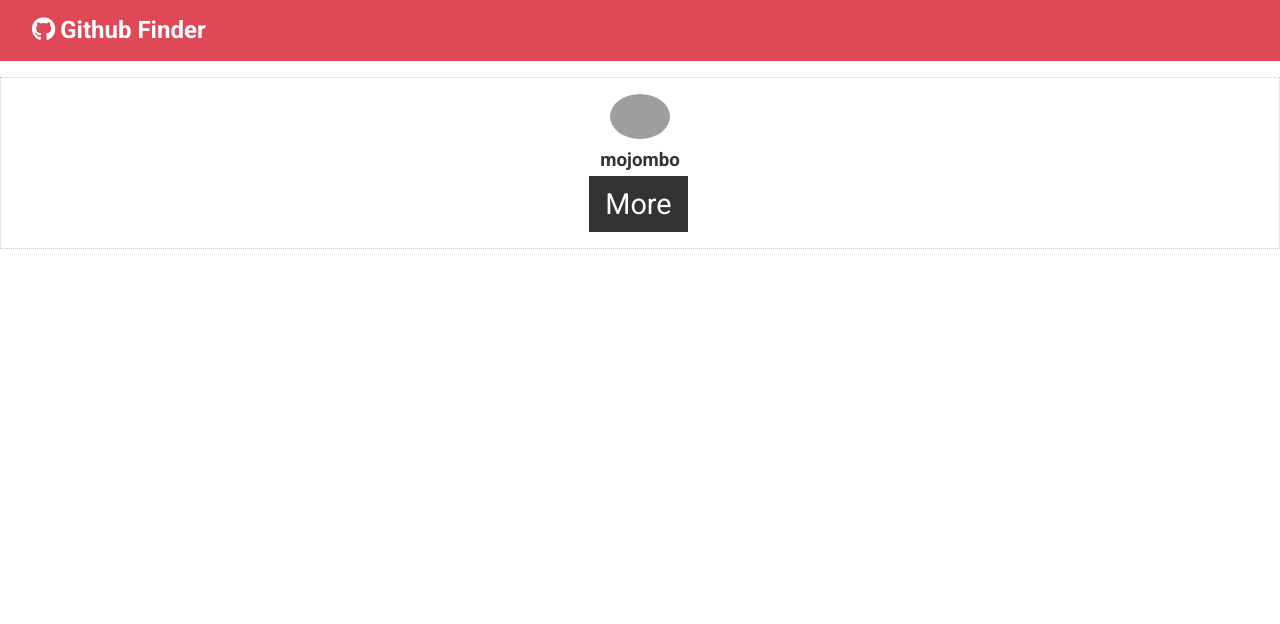
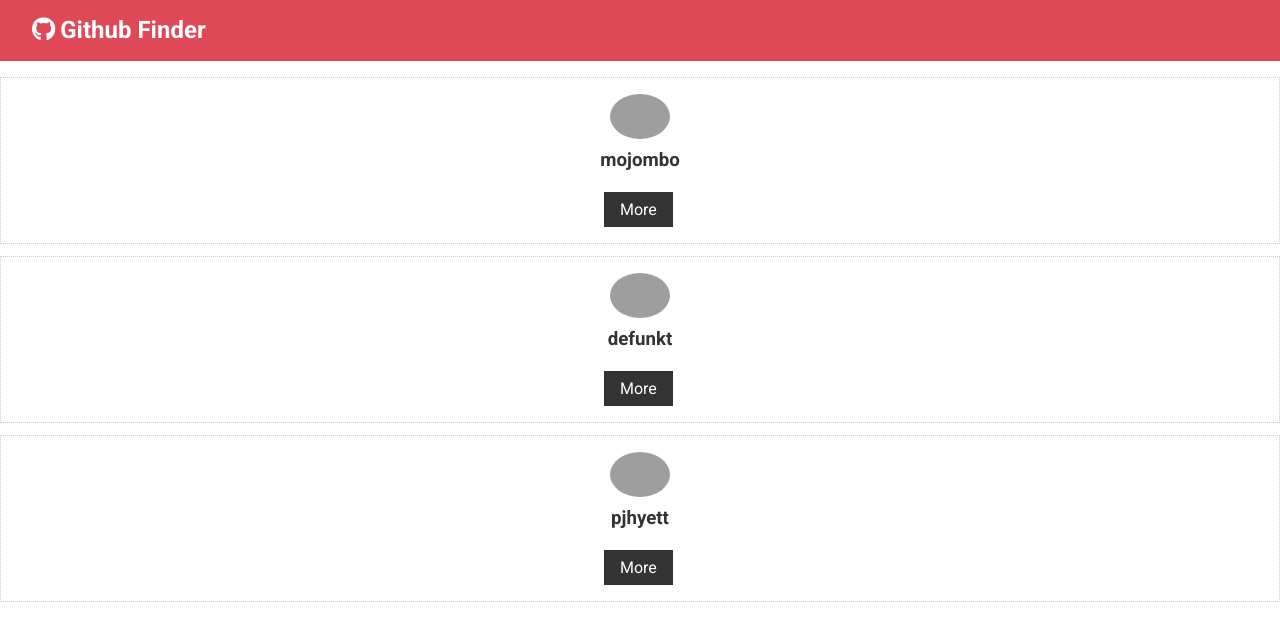
Before and after one commit to ali-fadaei23/github-finder, a React (Create React App) app: page / in a window 1280 px wide. Shown: the top 624 px of the page. Built offline with nearby package versions, Linux system fonts and the light colour scheme; grey boxes are pictures that could not be loaded.

Commit message:
Update users

```diff
--- a/src/App.css
+++ b/src/App.css
@@ -169,7 +169,7 @@ img {
 }
 
 .my-1 {
-    padding: 1rem 0;
+    padding: 7rem 0;
 }
 
 .my-2 {
@@ -219,7 +219,7 @@ img {
 }
 
 .btn-sm {
-    font-size: 1.8rem;
+    font-size: 1rem;
     padding: 0.3rem 1rem;
     margin-right: 0.2rem;
 }
@@ -358,3 +358,7 @@ table th {
     display: flex;
 
 }
+
+.username {
+    margin-bottom: 1rem;
+}
--- a/src/App.js
+++ b/src/App.js
@@ -1,6 +1,6 @@
 import React, { Component } from "react";
 import Navbar from "./components/layout/Navbar";
-import UserItem from "./components/users/UserItem";
+import Users from "./components/users/Users";
 import "./App.css";
 
 class App extends Component {
@@ -8,7 +8,7 @@ class App extends Component {
     return (
       <div className='App'>
         <Navbar />
-        <UserItem />
+        <Users />
       </div>
     );
   }
--- a/src/components/users/UserItem.jsx
+++ b/src/components/users/UserItem.jsx
@@ -1,29 +1,22 @@
 import React, { Component } from "react";
 
 export class UserItem extends Component {
-  constructor() {
-    super();
-    this.state = {
-      id: "id",
-      login: "mojombo",
-      avatar_url: "https://avatars.githubusercontent.com/u/1?v=4",
-      html_url: "https://github.com/mojombo",
-    };
-  }
-
   render() {
+    const { login, avatar_url, html_url } = this.props.user;
     return (
       <div className='card text-center'>
         <img
-          src={this.state.avatar_url}
+          src={avatar_url}
           alt=''
           className='round-img'
           style={{ width: "60px" }}
         />
-        <h3>{this.state.login}</h3>
-        <a href={this.state.html_url} className='btn btn-dark btn-sm my-1'>
-          More
-        </a>
+        <h3 className='username'>{login}</h3>
+        <div>
+          <a href={html_url} className='btn btn-dark btn-sm my-1'>
+            More
+          </a>
+        </div>
       </div>
     );
   }
--- /dev/null
+++ b/src/components/users/Users.jsx
@@ -0,0 +1,38 @@
+import React, { Component } from "react";
+import UserItem from "./UserItem";
+
+class Users extends Component {
+  state = {
+    users: [
+      {
+        id: "1",
+        login: "mojombo",
+        avatar_url: "https://avatars.githubusercontent.com/u/1?v=4",
+        html_url: "https://github.com/mojombo",
+      },
+      {
+        id: "2",
+        login: "defunkt",
+        avatar_url: "https://avatars.githubusercontent.com/u/2?v=4",
+        html_url: "https://github.com/defunkt",
+      },
+      {
+        id: "3",
+        login: "pjhyett",
+        avatar_url: "https://avatars.githubusercontent.com/u/3?v=4",
+        html_url: "https://github.com/pjhyett",
+      },
+    ],
+  };
+  render() {
+    return (
+      <div>
+        {this.state.users.map((user) => {
+          return <UserItem key={user.id} user={user} />;
+        })}
+      </div>
+    );
+  }
+}
+
+export default Users;
```
